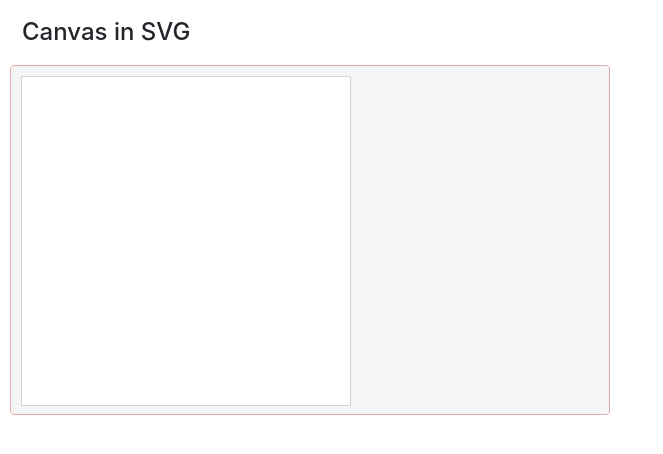
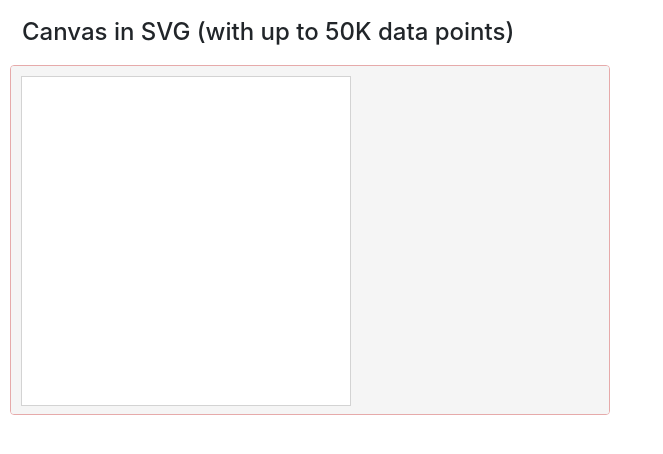
Before and after one commit to boeric/canvas-in-svg, a plain HTML site: page index.html in a window 1280 px wide. Shown: the whole page, without its empty margins (0-663 px from the left). Drawn offline with nearby package versions, Linux system fonts and the light colour scheme.

Commit message:
added thumbnail

```diff
--- a/index.html
+++ b/index.html
@@ -87,7 +87,7 @@ text {
 <body>
 
   <div class="well">
-  	<h4>Canvas in SVG
+  	<h4>Canvas in SVG (with up to 50K data points)
   </div>
 
   <div id="container"></div>
```
Also changed, not shown: thumbnail.png (added), 1 other file.
